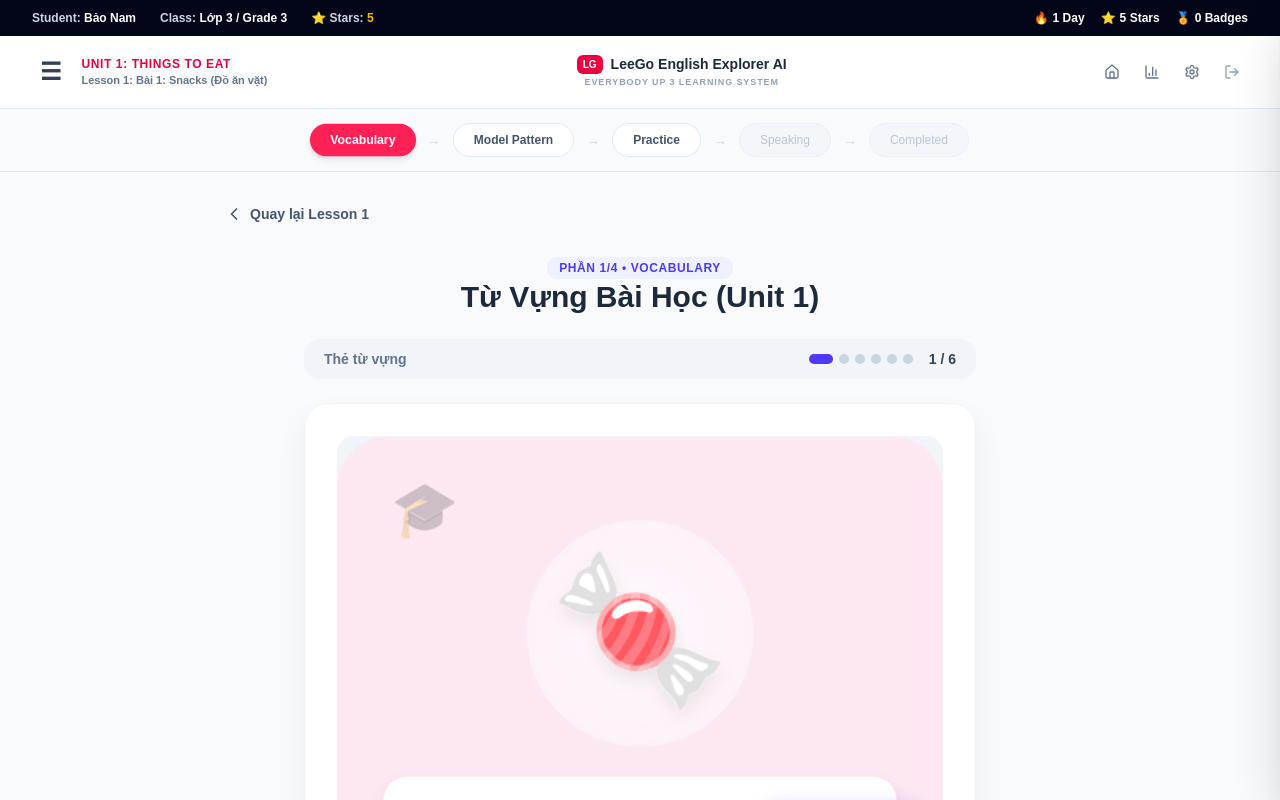
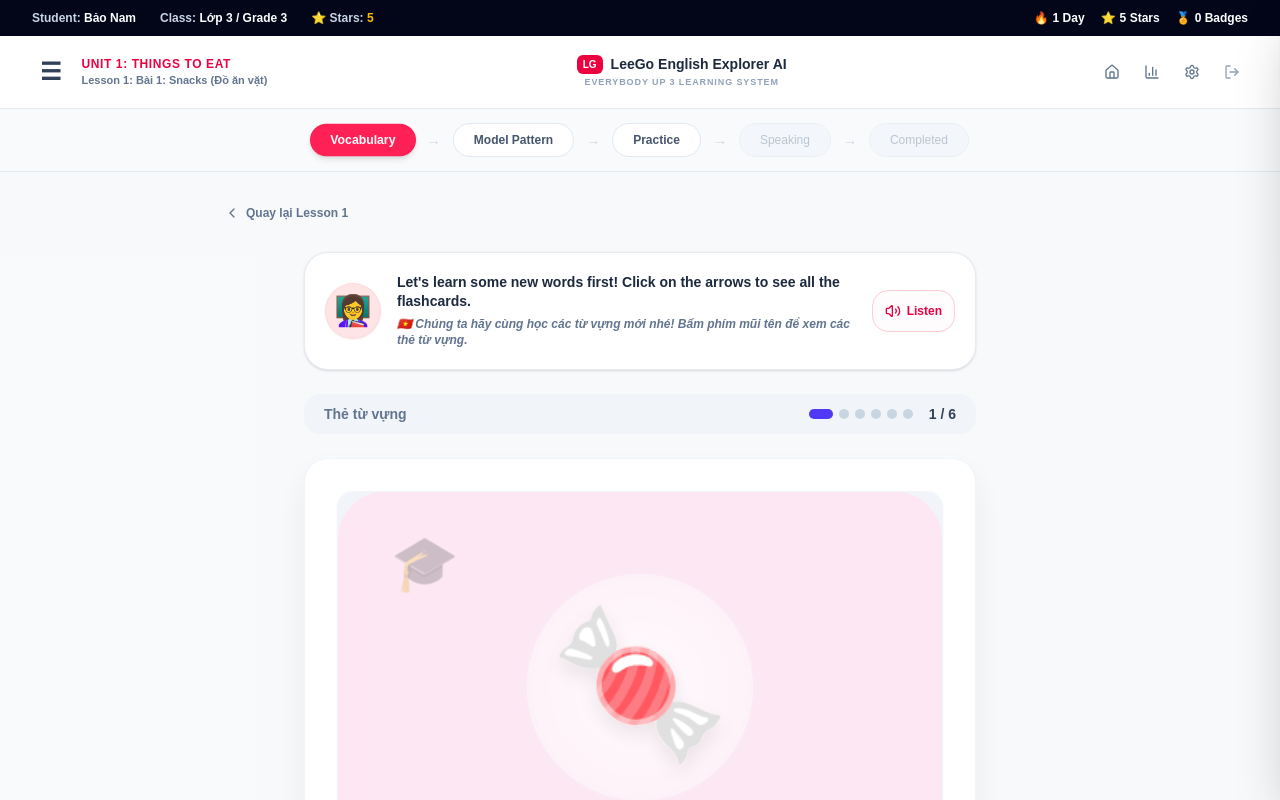
Before and after one commit to phankimhue105-del/leegoup3, a React (Vite) app: page /units/unit-1/lessons/u1-l1/vocabulary in a window 1280 px wide. Shown: the top 800 px of the page. Built offline with nearby package versions, Linux system fonts and the light colour scheme.

Commit message:
Update VocabularyPage.tsx

```diff
--- a/src/pages/VocabularyPage.tsx
+++ b/src/pages/VocabularyPage.tsx
@@ -5,6 +5,7 @@ import { useProgress } from '../context/ProgressContext';
 import { Header } from '../components/common/Header';
 import { VocabularyCard } from '../components/vocabulary/VocabularyCard';
 import { EmptyState } from '../components/common/EmptyState';
+import { TeacherIntroCard } from '../components/common/TeacherIntroCard';
 import { ChevronLeft } from 'lucide-react';
 
 interface VocabularyPageProps {
@@ -38,35 +39,30 @@ export const VocabularyPage: React.FC<VocabularyPageProps> = ({ onOpenSettings }
 
   const handleComplete = () => {
     markSectionCompleted(lesson.id, 'vocabulary');
-    // Proceed to next workflow section: model-pattern
     navigate(`/units/${unit.id}/lessons/${lesson.id}/model-pattern`);
   };
 
   return (
-    <div className="min-h-screen bg-slate-50 pb-16">
+    <div className="min-h-screen bg-slate-50/50 pb-16">
       <Header onOpenSettings={onOpenSettings} />
 
       <main className="max-w-4xl mx-auto px-4 sm:px-8 py-8 space-y-6">
         {/* Back navigation */}
         <div>
           <button
-            onClick={() => navigate(`/units/${unit.id}`)}
-            className="inline-flex items-center gap-1.5 text-sm font-bold text-slate-600 hover:text-indigo-600 transition-colors cursor-pointer"
+            onClick={() => navigate(`/units/${unit.id}/lessons/${lesson.id}`)}
+            className="inline-flex items-center gap-1.5 text-xs font-bold text-slate-500 hover:text-rose-600 transition-colors cursor-pointer"
           >
-            <ChevronLeft className="w-5 h-5" />
+            <ChevronLeft className="w-4 h-4" />
             <span>Quay lại {lesson.title}</span>
           </button>
         </div>
 
-        {/* Section Title Banner */}
-        <div className="text-center space-y-1">
-          <span className="text-xs font-black uppercase tracking-wider text-indigo-600 bg-indigo-50 px-3 py-1 rounded-full">
-            Phần 1/4 • Vocabulary
-          </span>
-          <h1 className="text-3xl font-black font-heading text-slate-800">
-            Từ Vựng Bài Học ({unit.title})
-          </h1>
-        </div>
+        {/* Teacher AI introduction */}
+        <TeacherIntroCard
+          englishText="Let's learn some new words first! Click on the arrows to see all the flashcards."
+          vietnameseText="Chúng ta hãy cùng học các từ vựng mới nhé! Bấm phím mũi tên để xem các thẻ từ vựng."
+        />
 
         {/* Vocabulary Flashcard Component */}
         <VocabularyCard
```
